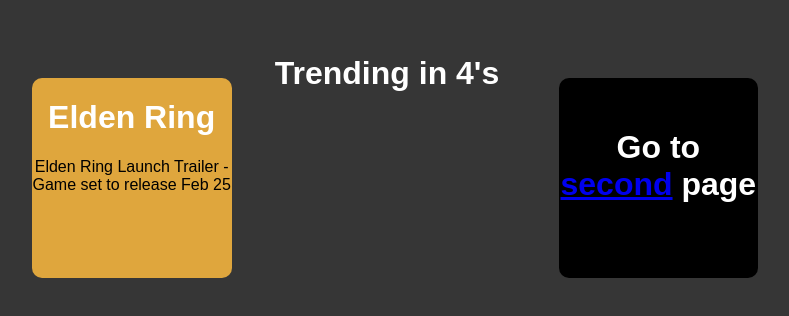
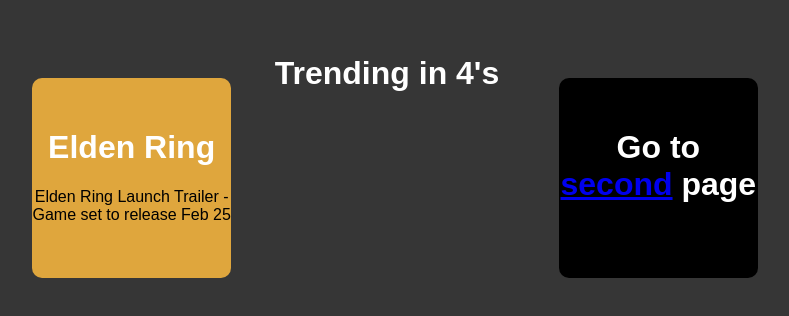
Before and after one commit to VivaceJamiel/ART151-Mini2, a plain HTML site: page index.html in a window 1280 px wide. Shown: the part 230-546 px from the top of the page, without its empty margins (253-1042 px from the left). Drawn offline with Linux system fonts and the light colour scheme.

Commit message:
elden format

```diff
--- a/styles.css
+++ b/styles.css
@@ -175,15 +175,14 @@
 }
 
 #title-elden {
+    padding-top: 30px;
     background-color: rgb(223, 166, 61);
     border-radius: 10px 10px 10px 10px;
-    display: inline;
-    justify-content: center;
+    width: 199px;
+    height: 170px;
     align-items: center;
     grid-column: 1;
     grid-row: 2;
-    width: 200px;
-    height: 200px;
 }
 
 #title-spider {
```
